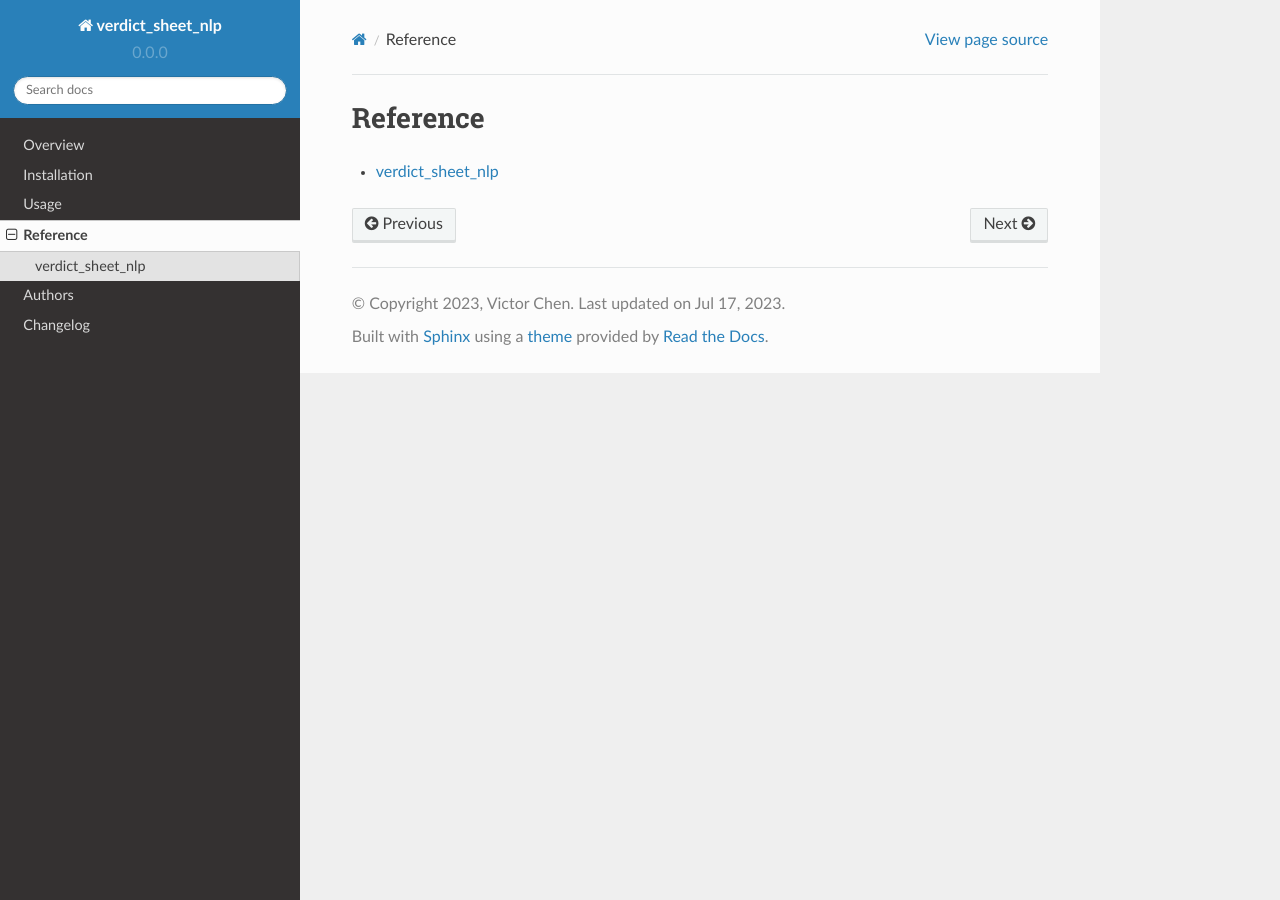
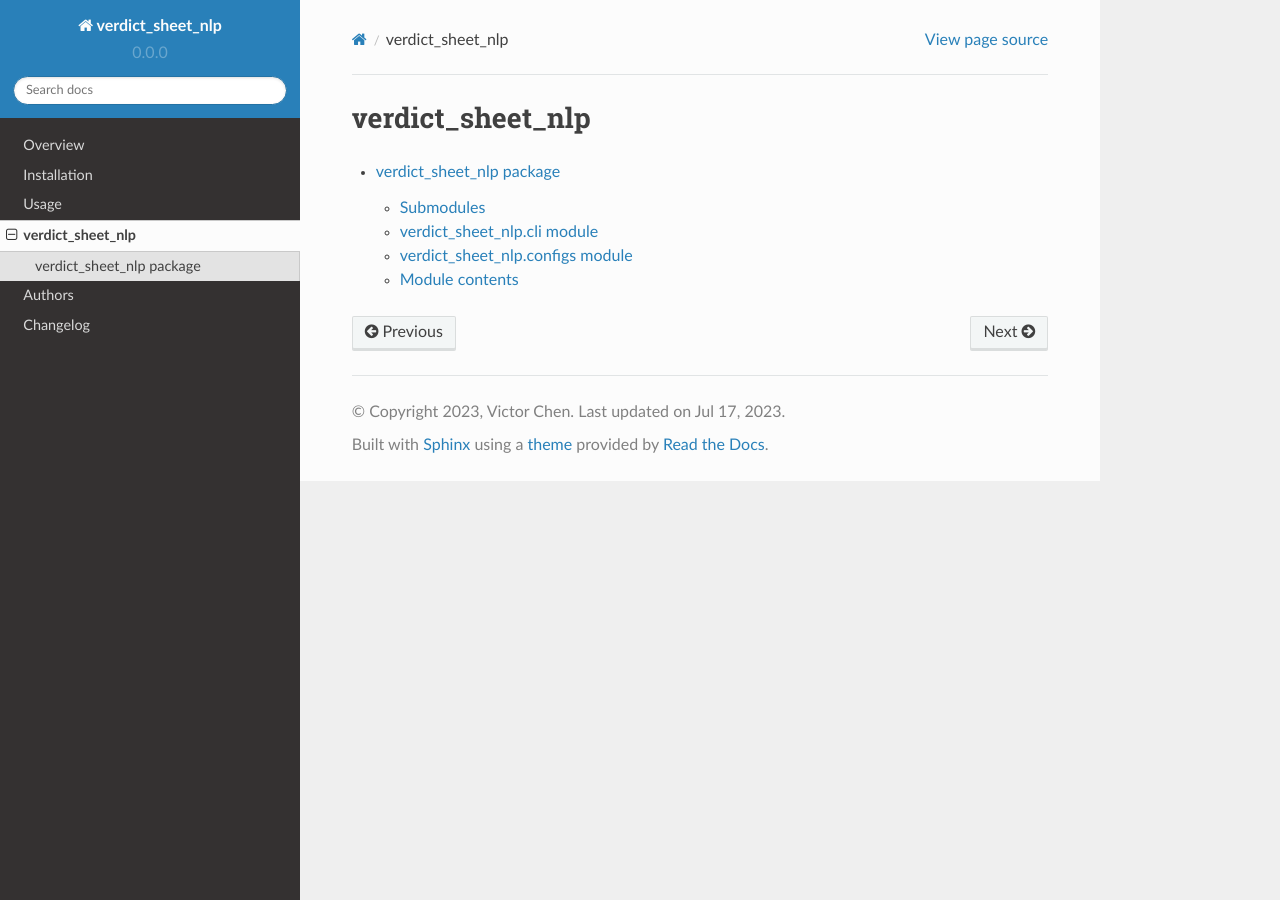
Before and after one commit to vic4code/verdict_sheet_nlp, a Sphinx documentation site: the page built from docs/reference/index.rst, in a window 1280 px wide. Built offline with Sphinx 7.4.7 and the Read the Docs theme 2.0.0, drawn with Linux system fonts in a browser that asks for light colours.

Commit message:
Update reference

```diff
--- a/docs/reference/index.rst
+++ b/docs/reference/index.rst
@@ -1,7 +1,7 @@
-Reference
-=========
+verdict_sheet_nlp
+=================
 
 .. toctree::
-    :glob:
+   :maxdepth: 4
 
-    verdict_sheet_nlp*
+   verdict_sheet_nlp
--- a/docs/reference/verdict_sheet_nlp.rst
+++ b/docs/reference/verdict_sheet_nlp.rst
@@ -1,9 +1,29 @@
-verdict_sheet_nlp
-=================
+verdict\_sheet\_nlp package
+===========================
 
-.. testsetup::
+Submodules
+----------
 
-    from verdict_sheet_nlp import *
+verdict\_sheet\_nlp.cli module
+------------------------------
+
+.. automodule:: verdict_sheet_nlp.cli
+   :members:
+   :undoc-members:
+   :show-inheritance:
+
+verdict\_sheet\_nlp.configs module
+----------------------------------
+
+.. automodule:: verdict_sheet_nlp.configs
+   :members:
+   :undoc-members:
+   :show-inheritance:
+
+Module contents
+---------------
 
 .. automodule:: verdict_sheet_nlp
-    :members:
+   :members:
+   :undoc-members:
+   :show-inheritance:
```
